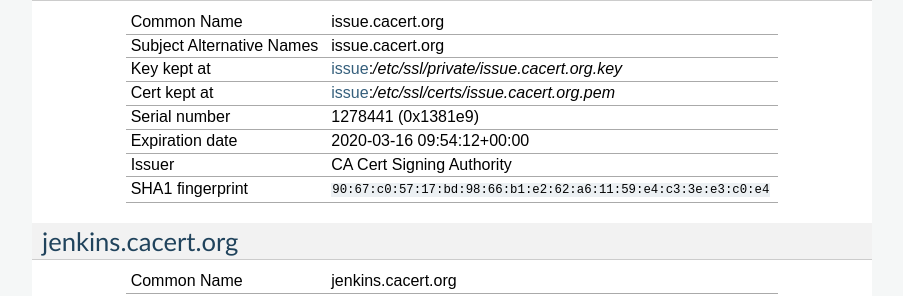
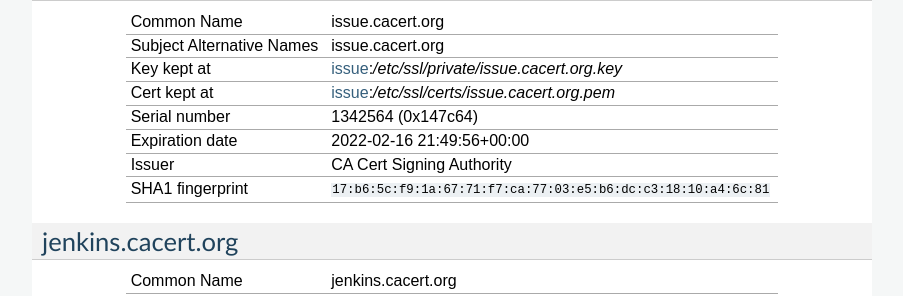
Before and after one commit to CAcertOrg/cacert-infradocs, a Sphinx documentation site: the page built from docs/certlist.rst, in a window 1280 px wide and 900 px high, scrolled down 4794 px. Shown: the part 152-448 px from the top of the window, without its empty margins (198-1101 px from the left). Built offline with Sphinx 7.4.7, drawn with Linux system fonts in a browser that asks for light colours; pages that are not in the unit, such as notebooks, are missing from menus.

Commit message:
Renew certificate for issue.cacert.org

```diff
--- a/docs/systems/issue.rst
+++ b/docs/systems/issue.rst
@@ -252,9 +252,9 @@
    :altnames:   DNS:issue.cacert.org
    :certfile:   /etc/ssl/certs/issue.cacert.org.pem
    :keyfile:    /etc/ssl/private/issue.cacert.org.key
-   :serial:     1381E9
-   :expiration: Mar 16 09:54:12 2020 GMT
-   :sha1fp:     90:67:C0:57:17:BD:98:66:B1:E2:62:A6:11:59:E4:C3:3E:E3:C0:E4
+   :serial:     147C64
+   :expiration: Feb 16 21:49:56 2022 GMT
+   :sha1fp:     17:B6:5C:F9:1A:67:71:F7:CA:77:03:E5:B6:DC:C3:18:10:A4:6C:81
    :issuer:     CA Cert Signing Authority
 
 .. seealso::
```
